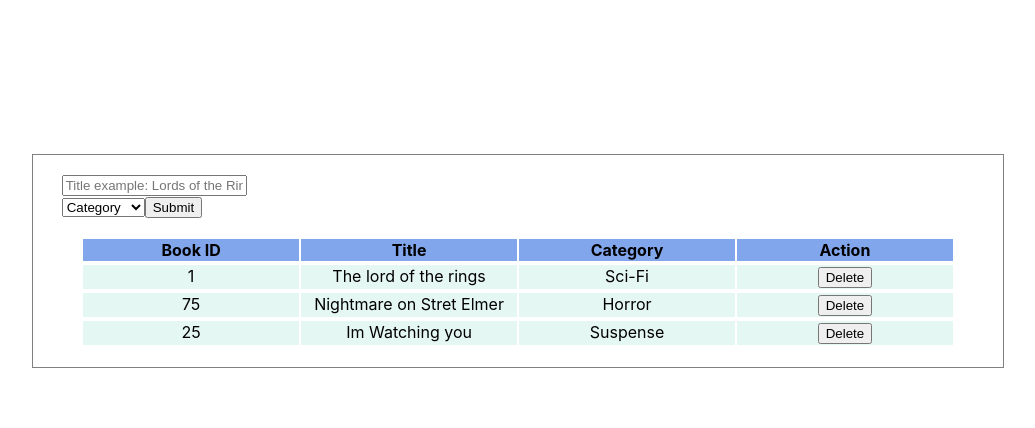
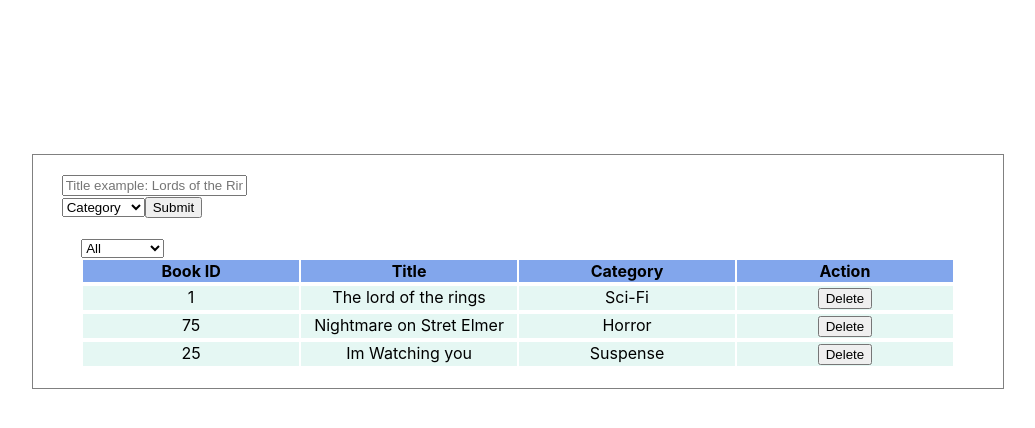
Before and after one commit to MephistoDevelop/React-Bookstore, a React (Create React App) app: page / in a window 1280 px wide. Shown: the top 428 px of the page, without its empty margins (122-1157 px from the left). Built offline with nearby package versions, Linux system fonts and the light colour scheme.

Commit message:
refactor(reducers):add catgeory filter

```diff
--- a/src/containers/BooksList.js
+++ b/src/containers/BooksList.js
@@ -7,6 +7,7 @@ import React from 'react';
 import { connect } from 'react-redux';
 import propTypes from 'prop-types';
 import Book from '../components/Book';
+import CategoryFilter from './CategoryFilter';
 
 const BooksList = (props) => {
   const { books } = props;
@@ -21,6 +22,7 @@ const BooksList = (props) => {
 
   return (
     <div id="table-container">
+      <CategoryFilter />
       <table>
         <tr>
           <th>Book ID</th>
--- a/src/containers/filterbox.js
+++ b/src/containers/CategoryFilter.js
@@ -3,16 +3,21 @@ import React from 'react';
 import { connect } from 'react-redux';
 import propTypes from 'prop-types';
 
-const FilterBox = (props) => {
+const CategoryFilter = (props) => {
   const { categories } = props;
-  console.log(`Categories: ${JSON.stringify(props)}`);
+
   const options = () => {
-
+    console.log(`Categories: ${JSON.stringify(props)}`);
+    return (categories.map((cat) => (
+      <option key={cat} name={cat}>
+        {' '}
+        {cat}
+      </option>
+    )));
   };
   return (
     <div>
       <select>
-        <option>All</option>
         {options()}
       </select>
     </div>
@@ -21,10 +26,12 @@ const FilterBox = (props) => {
 
 const mapStateToProps = (state) => ({
   books: state.books,
+  filter: state.filter,
+  categories: state.categories,
 });
 
-FilterBox.propTypes = {
+CategoryFilter.propTypes = {
   categories: propTypes.string.isRequired,
 };
 
-export default connect(mapStateToProps)(FilterBox);
+export default connect(mapStateToProps)(CategoryFilter);
--- a/src/index.js
+++ b/src/index.js
@@ -11,7 +11,17 @@ import reducer from './reducers/index';
 
 const newID = () => parseInt(Math.random() * 100, 10);
 const initialState = {
-  book: [],
+  categories: [
+    'All',
+    'Action',
+    'Biography',
+    'History',
+    'Horror',
+    'Kids',
+    'Learning',
+    'Sci-Fi',
+  ],
+  filter: ['All'],
   books: [
     {
       id: 1,
--- /dev/null
+++ b/src/reducers/categories.js
@@ -0,0 +1,11 @@
+const categories = (state = [], action) => {
+  const newState = [...state];
+  switch (action.type) {
+    case 'All':
+      return newState;
+    default:
+      return newState;
+  }
+};
+
+export default categories;
--- /dev/null
+++ b/src/reducers/filter.js
@@ -0,0 +1,12 @@
+const filter = (state = [], action) => {
+  const newState = [...state];
+  switch (action.type) {
+    case 'ALL':
+      return [...newState];
+    default:
+      return newState;
+  }
+};
+
+
+export default filter;
--- a/src/reducers/index.js
+++ b/src/reducers/index.js
@@ -2,6 +2,7 @@
 /* eslint-disable import/no-extraneous-dependencies */
 import { combineReducers } from 'redux';
 import books from './books';
+import filter from './filter';
+import categories from './categories';
 
-
-export default combineReducers({ books });
+export default combineReducers({ books, filter, categories });
```
